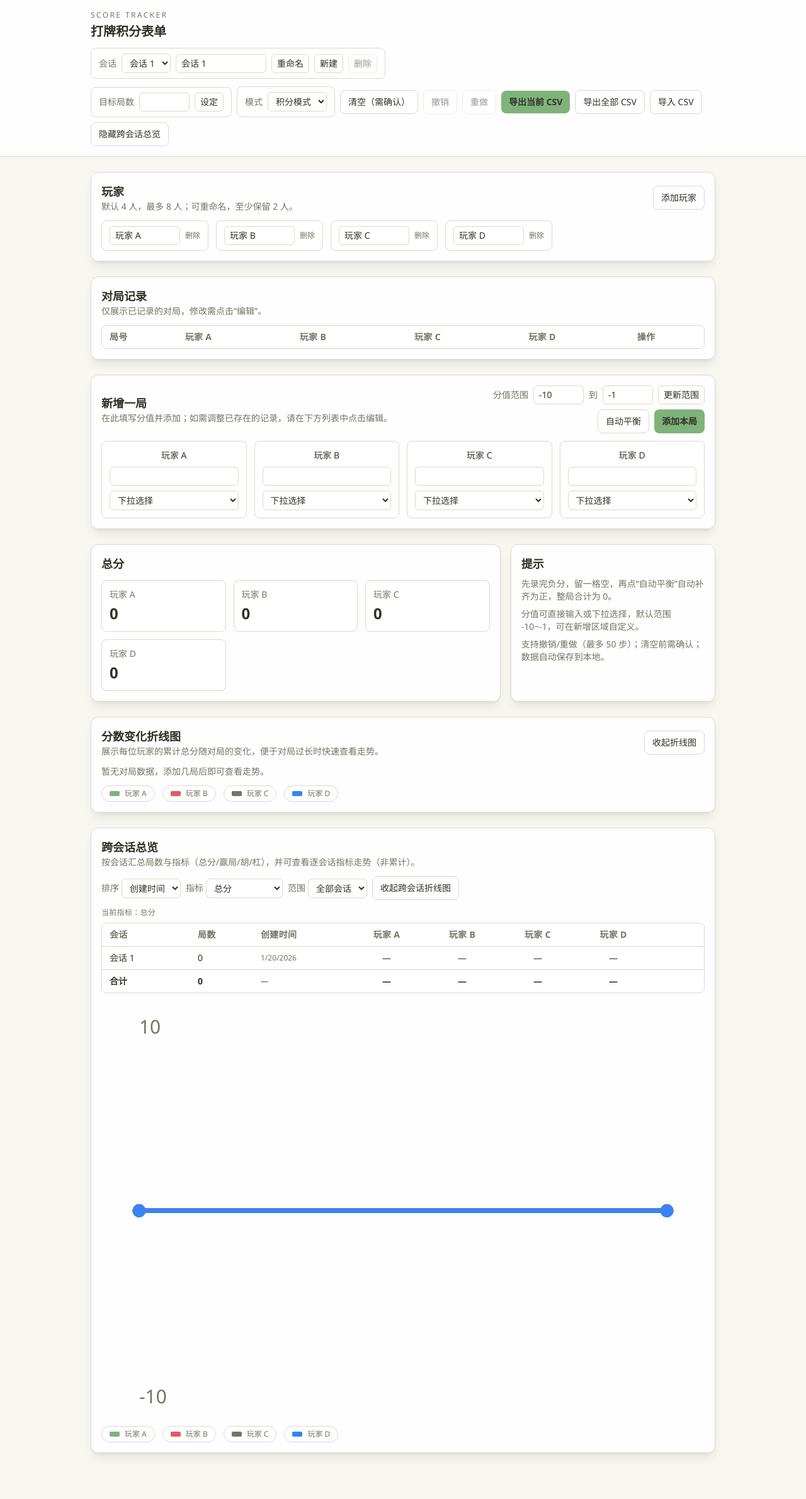
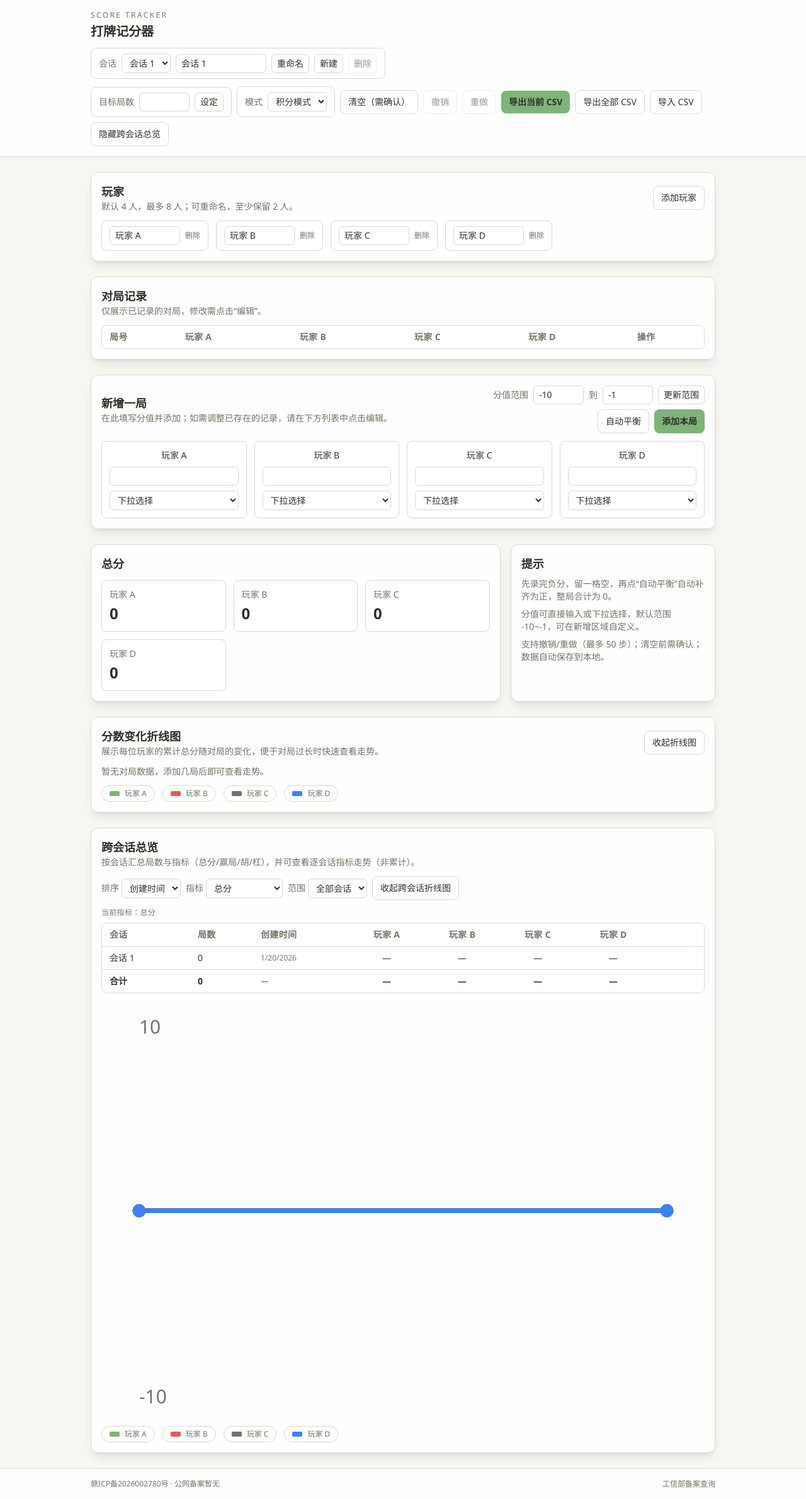
Before and after one commit to 2321Robin/ScoreCard, a React (Vite) app: page / in a window 1280 px wide. Shown: the whole page at 63% size. Before the commit the page ends 2331 px from the top, so only its background shows below. Built offline with nearby package versions, Linux system fonts and the light colour scheme.

Commit message:
feat: add ICP footer and rename app
- Rename app title to 打牌记分器（App/README/HTML title）

- Add footer showing 赣ICP备2026002780号 and note about no public security record

```diff
--- a/index.html
+++ b/index.html
@@ -4,7 +4,7 @@
     <meta charset="UTF-8" />
     <link rel="icon" type="image/svg+xml" href="/vite.svg" />
     <meta name="viewport" content="width=device-width, initial-scale=1.0" />
-    <title>dapai</title>
+    <title>打牌记分器</title>
   </head>
   <body>
     <div id="root"></div>
--- a/src/App.jsx
+++ b/src/App.jsx
@@ -897,7 +897,7 @@ function App() {
           <div className="flex flex-wrap items-center justify-between gap-3">
             <div className="flex flex-col gap-1">
               <p className="text-xs uppercase tracking-[0.2em] text-muted">Score Tracker</p>
-              <h1 className="text-xl font-semibold">打牌积分表单</h1>
+              <h1 className="text-xl font-semibold">打牌记分器</h1>
             </div>
             <button
               className="flex items-center gap-2 rounded-md border border-line bg-panel px-3 py-2 text-sm text-text hover:border-accent focus-visible:outline-none focus-visible:ring-2 focus-visible:ring-accent/60 focus-visible:ring-offset-2 focus-visible:ring-offset-panel md:hidden"
@@ -2129,6 +2129,22 @@ function App() {
           </section>
         )}
       </main>
+
+      <footer className="border-t border-line bg-panel/90">
+        <div className="mx-auto flex max-w-5xl flex-wrap items-center justify-between gap-2 px-4 py-4 text-xs text-muted">
+          <span>
+            赣ICP备2026002780号 · 公网备案暂无
+          </span>
+          <a
+            href="https://beian.miit.gov.cn/"
+            target="_blank"
+            rel="noreferrer"
+            className="underline decoration-line hover:text-text"
+          >
+            工信部备案查询
+          </a>
+        </div>
+      </footer>
     </div>
   )
 }
```
Also changed, not shown: 2 other files (tests, documents, lock files or other folders).
